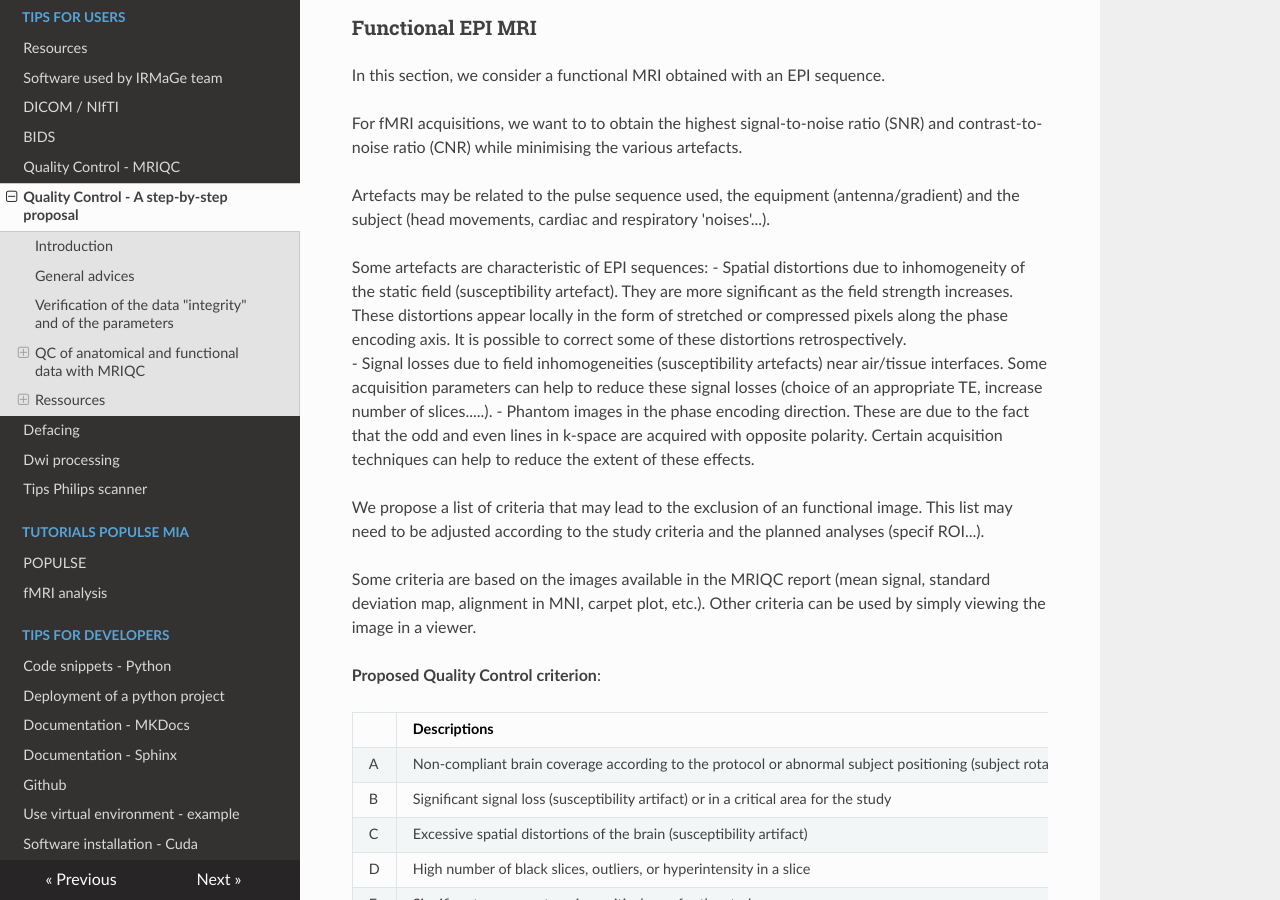
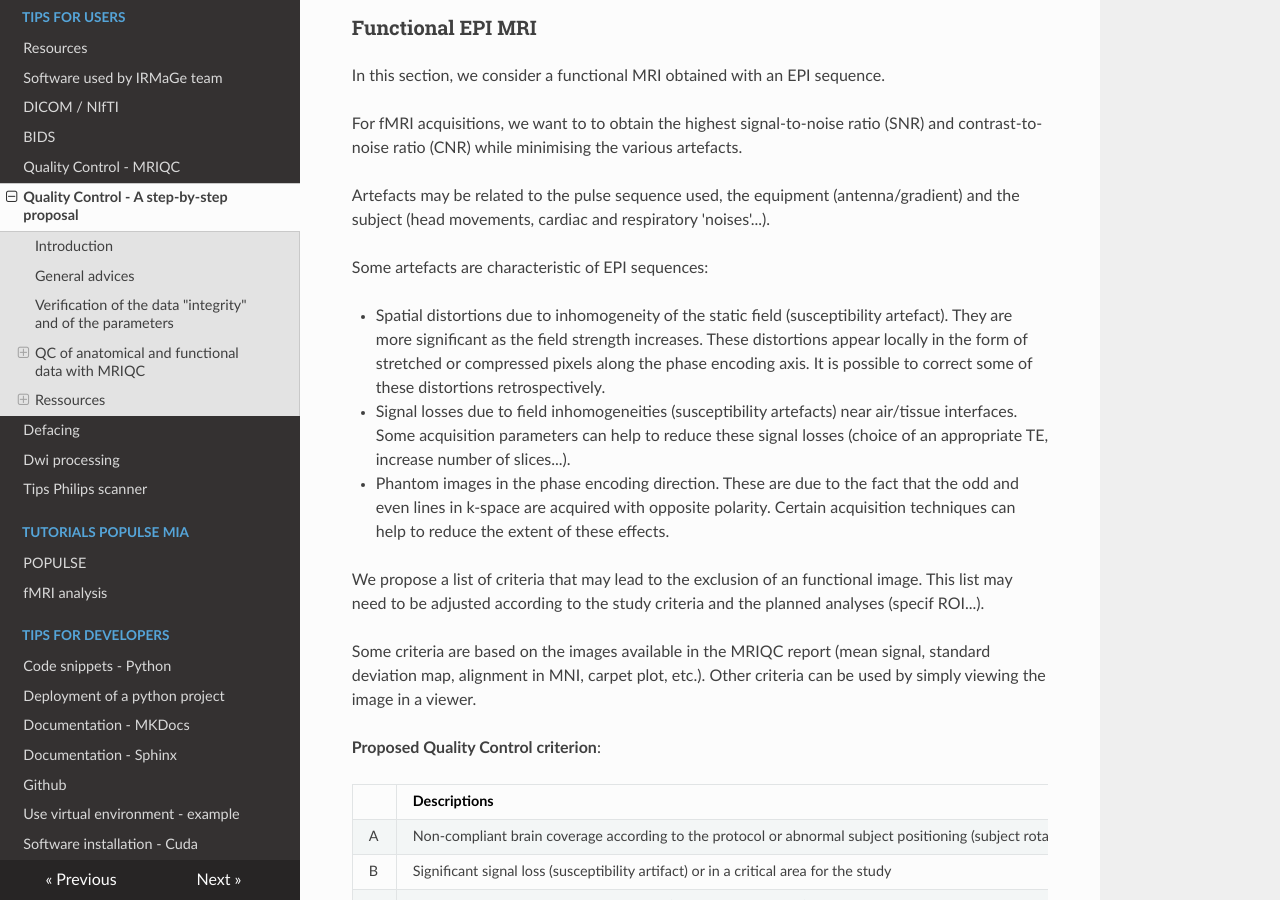
Before and after one commit to IRMaGe-3T/irmage-tools-resources, an MkDocs documentation site: the page built from docs/users/QC_guide.md, in a window 1280 px wide and 900 px high, scrolled down 9834 px. Built offline with MkDocs 1.6.1, drawn with Linux system fonts in a browser that asks for light colours; nearby versions of some CDN libraries; part of the change alters nothing that is shown; some of the changed text lies outside the part shown.

```diff
--- a/docs/users/QC_guide.md
+++ b/docs/users/QC_guide.md
@@ -213,8 +213,11 @@ For fMRI acquisitions, we want to to obtain the highest signal-to-noise ratio (S
 Artefacts may be related to the pulse sequence used, the equipment (antenna/gradient) and the subject (head movements, cardiac and respiratory 'noises'...).
 
 Some artefacts are characteristic of EPI sequences:
+
 - Spatial distortions due to inhomogeneity of the static field (susceptibility artefact). They are more significant as the field strength increases. These distortions appear locally in the form of stretched or compressed pixels along the phase encoding axis. It is possible to correct some of these distortions retrospectively.
-- Signal losses due to field inhomogeneities (susceptibility artefacts) near air/tissue interfaces. Some acquisition parameters can help to reduce these signal losses (choice of an appropriate TE, increase number of slices.....).
+
+- Signal losses due to field inhomogeneities (susceptibility artefacts) near air/tissue interfaces. Some acquisition parameters can help to reduce these signal losses (choice of an appropriate TE, increase number of slices...).
+
 - Phantom images in the phase encoding direction. These are due to the fact that the odd and even lines in k-space are acquired with opposite polarity. Certain acquisition techniques can help to reduce the extent of these effects.
 
 We propose a list of criteria that may lead to the exclusion of an functional image. This list may need to be adjusted according to the study criteria and the planned analyses (specif ROI...).
@@ -375,6 +378,13 @@ The standard deviation map should not show any particular "patterns". If this is
 
 **Figure**: **A**: *Example of a subject with a pattern on the standard deviation map (here the repetition of the brain, probabely because of parallele imaging technic used during the acquisition)* **B**: *Example of a subject without artifact on the standard deviation map*
 
+##### "Bright" outliers
+
+The cause of this artefact is not obvious. This does not necessarily mean that the image should be excluded, but it may be useful to ask the MRI physicists involved if they have an explanation (interaction with an element of the 2MRI room during acquisition, etc.).
+
+![fMRI bright outliers](images/qc_fmri_bright_outliers.png "fMRI bright outliers")
+
+**Figure**: *Example of a subject with "bright" outliers* **A**: *Carpetplot from MRIQC report* **B**: *Sagittal and coronal plan*
 
 ## Ressources
 
```
Also changed, not shown: docs/users/images/qc_fmri_bright_outliers.png (added).
